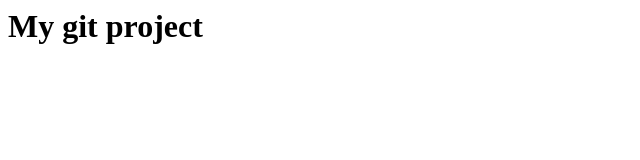
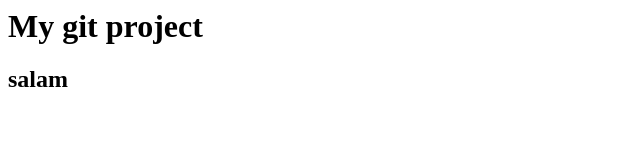
Before and after one commit to rack1988/project, a plain HTML site: page index.html in a window 1280 px wide. Shown: the full height of the page, 0-640 px from the left. Drawn offline with Linux system fonts and the light colour scheme.

Commit message:
index.html add to project

```diff
--- a/index.html
+++ b/index.html
@@ -1,5 +1,6 @@
 <html>
 <body>
    <h1>My git project</h1>
+   <h2>salam</h2>
 </body>
 </html>
```
